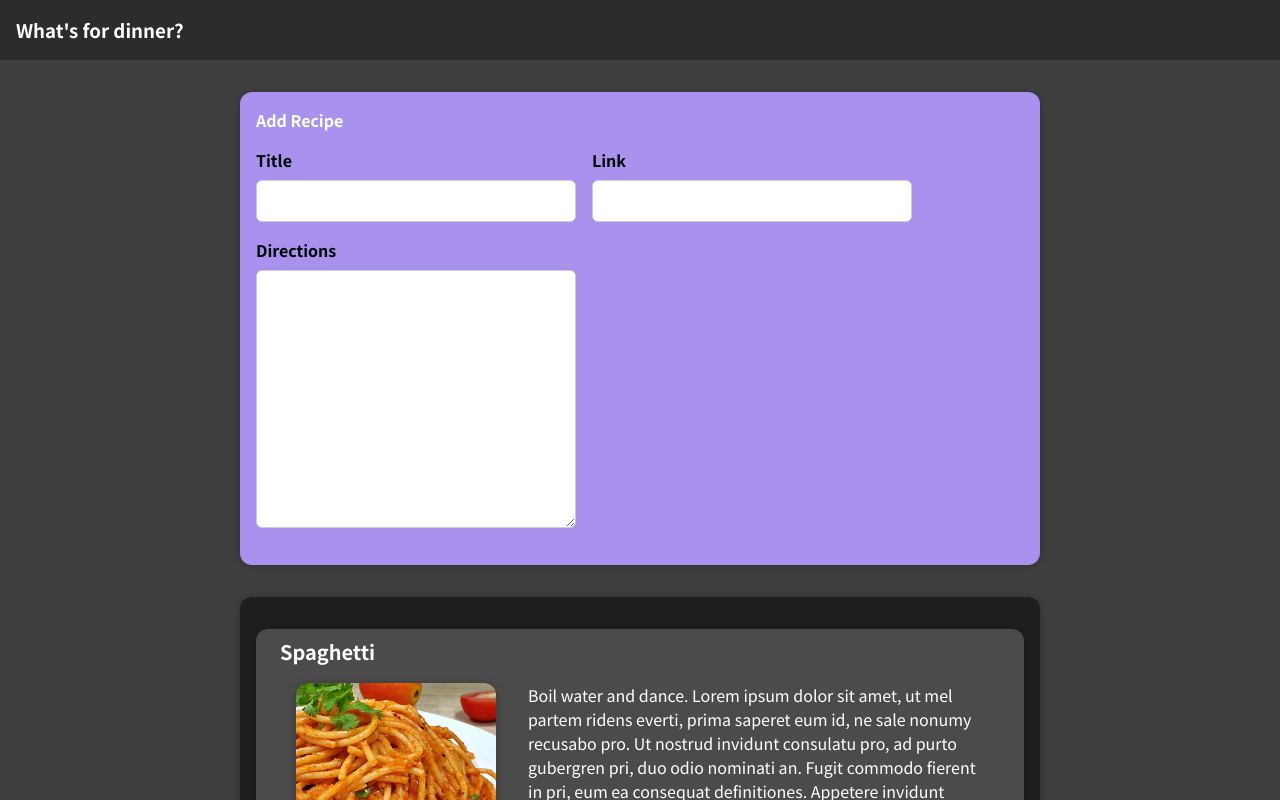
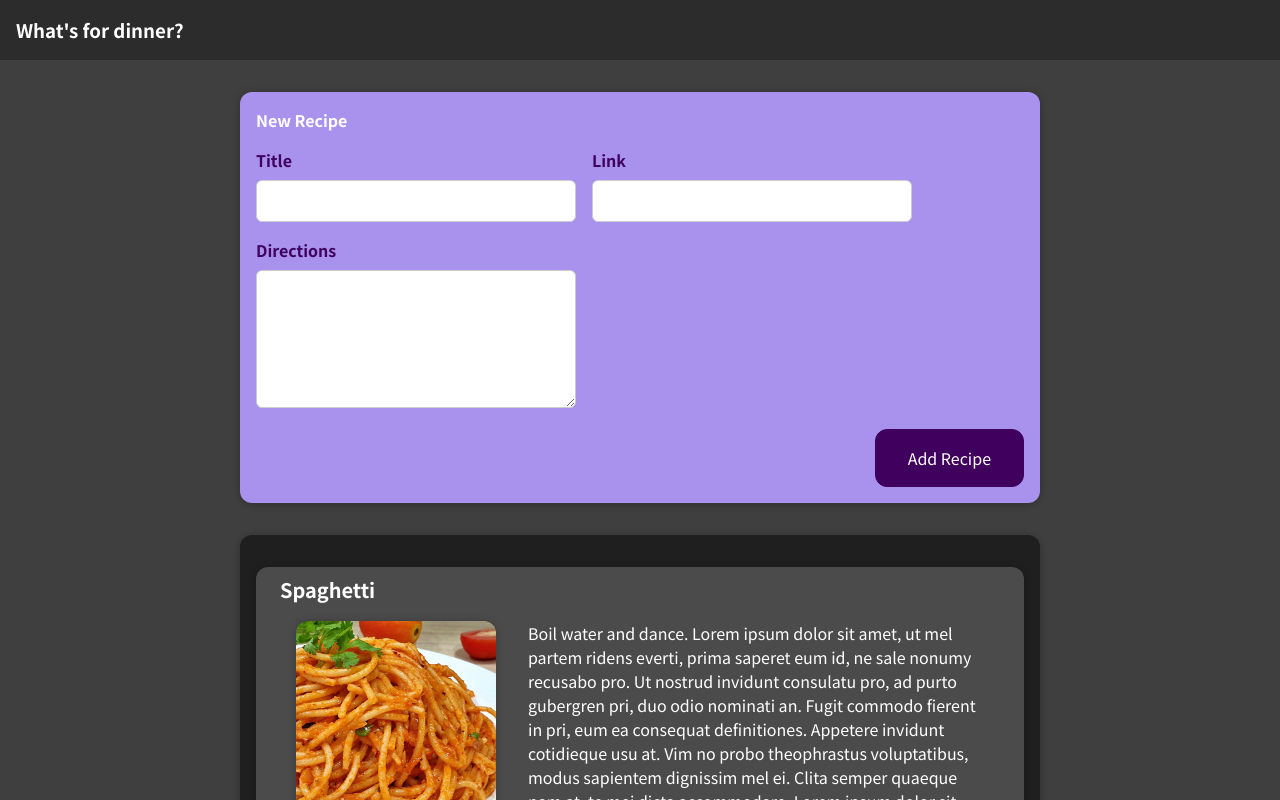
Before and after one commit to graveto/whats-for-dinner, a React (Create React App) app: page / in a window 1280 px wide. Shown: the top 800 px of the page. Built offline with nearby package versions, Linux system fonts and the light colour scheme.

Commit message:
Added saving recipes

```diff
--- a/src/App.js
+++ b/src/App.js
@@ -1,11 +1,12 @@
 import NewRecipe from "./components/NewRecipe";
 import Recipes from "./components/Recipes";
 import AppHeader from "./components/AppHeader";
+import { useState } from "react";
 
 function App() {
-  const recipes = [
+  const [recipes, setRecipes] = useState([
     {
-      id: "e1",
+      id: "0",
       title: "Spaghetti",
       directions:
         "Boil water and dance. Lorem ipsum dolor sit amet, ut mel partem ridens everti, prima saperet eum id, ne sale nonumy recusabo pro. Ut nostrud invidunt consulatu pro, ad purto gubergren pri, duo odio nominati an. Fugit commodo fierent in pri, eum ea consequat definitiones. Appetere invidunt cotidieque usu at. Vim no probo theophrastus voluptatibus, modus sapientem dignissim mel ei. Clita semper quaeque nam at, te mei dicta accommodare. Lorem ipsum dolor sit amet, ut mel partem ridens everti, prima saperet eum id, ne sale nonumy recusabo pro. Ut nostrud invidunt consulatu pro, ad purto gubergren pri, duo odio nominati an. Fugit commodo fierent in pri, eum ea consequat definitiones. Appetere invidunt cotidieque usu at. Vim no probo theophrastus voluptatibus, modus sapientem dignissim mel ei. Clita semper quaeque nam at, te mei dicta accommodare.",
@@ -13,7 +14,7 @@ function App() {
       recipeLink: ""
     },
     {
-      id: "e2",
+      id: "1",
       title: "Pasta",
       directions:
         "Boil water and wait. Lorem ipsum dolor sit amet, ut mel partem ridens everti, prima saperet eum id, ne sale nonumy recusabo pro. Ut nostrud invidunt consulatu pro, ad purto gubergren pri, duo odio nominati an. Fugit commodo fierent in pri, eum ea consequat definitiones. Appetere invidunt cotidieque usu at. Vim no probo theophrastus voluptatibus, modus sapientem dignissim mel ei. Clita semper quaeque nam at, te mei dicta accommodare. Lorem ipsum dolor sit amet, ut mel partem ridens everti, prima saperet eum id, ne sale nonumy recusabo pro. Ut nostrud invidunt consulatu pro, ad purto gubergren pri, duo odio nominati an. Fugit commodo fierent in pri, eum ea consequat definitiones. Appetere invidunt cotidieque usu at. Vim no probo theophrastus voluptatibus, modus sapientem dignissim mel ei. Clita semper quaeque nam at, te mei dicta accommodare.",
@@ -21,18 +22,27 @@ function App() {
       recipeLink: ""
     },
     {
-      id: "e3",
+      id: "2",
       title: "Linguini",
       directions:
         "Boil water and add salt. Lorem ipsum dolor sit amet, ut mel partem ridens everti, prima saperet eum id, ne sale nonumy recusabo pro. Ut nostrud invidunt consulatu pro, ad purto gubergren pri, duo odio nominati an. Fugit commodo fierent in pri, eum ea consequat definitiones. Appetere invidunt cotidieque usu at. Vim no probo theophrastus voluptatibus, modus sapientem dignissim mel ei. Clita semper quaeque nam at, te mei dicta accommodare. Lorem ipsum dolor sit amet, ut mel partem ridens everti, prima saperet eum id, ne sale nonumy recusabo pro. Ut nostrud invidunt consulatu pro, ad purto gubergren pri, duo odio nominati an. Fugit commodo fierent in pri, eum ea consequat definitiones. Appetere invidunt cotidieque usu at. Vim no probo theophrastus voluptatibus, modus sapientem dignissim mel ei. Clita semper quaeque nam at, te mei dicta accommodare.",
       ingredients: ["water", "salt", "linguini"],
       recipeLink: ""
     }
-  ];
+  ]);
+
+  const addRecipeHandler = (recipe) => {
+    setRecipes((prevState) => {
+      recipe["id"] = prevState.length;
+      return [...prevState, recipe];
+    });
+    console.log(recipes);
+  };
+
   return (
     <div>
       <AppHeader />
-      <NewRecipe />
+      <NewRecipe onRecipeAdd={addRecipeHandler} />
       <Recipes recipes={recipes} />
     </div>
   );
--- a/src/components/NewRecipe/NewRecipe.css
+++ b/src/components/NewRecipe/NewRecipe.css
@@ -17,7 +17,6 @@
   background-color: #40005d;
   color: white;
   border-radius: 12px;
-  margin-right: 1rem;
 }
 
 .new-recipe button:hover,
--- a/src/components/NewRecipe/index.js
+++ b/src/components/NewRecipe/index.js
@@ -1,10 +1,15 @@
 import RecipeForm from "../RecipeForm";
 import "./NewRecipe.css";
 
-const NewRecipe = () => {
+const NewRecipe = (props) => {
+  const saveRecipeDataHandler = (enteredRecipeData) => {
+    const recipeData = { ...enteredRecipeData };
+    props.onRecipeAdd(recipeData);
+  };
+
   return (
     <div className="new-recipe">
-      <RecipeForm />
+      <RecipeForm onSaveRecipeData={saveRecipeDataHandler} />
     </div>
   );
 };
--- a/src/components/RecipeForm/RecipeForm.css
+++ b/src/components/RecipeForm/RecipeForm.css
@@ -4,6 +4,7 @@
   gap: 1rem;
   margin-bottom: 1rem;
   text-align: left;
+  color: #40005d;
 }
 
 .new-recipe__control label {
--- a/src/components/RecipeForm/index.js
+++ b/src/components/RecipeForm/index.js
@@ -1,18 +1,63 @@
+import { useState } from "react";
 import "./RecipeForm.css";
 
-const RecipeForm = () => {
+const RecipeForm = (props) => {
+  const [recipeTitle, setRecipeTitle] = useState("");
+  const [recipeLink, setRecipeLink] = useState("");
+  const [recipeDirections, setRecipeDirections] = useState("");
+
+  const titleChangeHandler = (event) => {
+    setRecipeTitle(event.target.value);
+  };
+
+  const linkChangeHandler = (event) => {
+    setRecipeLink(event.target.value);
+  };
+
+  const directionsChangeHandler = (event) => {
+    setRecipeDirections(event.target.value);
+  };
+
+  const formSubmitHandler = (event) => {
+    event.preventDefault();
+
+    const recipeData = {
+      title: recipeTitle,
+      link: recipeLink,
+      directions: recipeLink
+    };
+
+    props.onSaveRecipeData(recipeData);
+
+    setRecipeTitle("");
+    setRecipeLink("");
+    setRecipeDirections("");
+  };
+
   return (
     <div>
-      <h4>Add Recipe</h4>
-      <form>
+      <h4>New Recipe</h4>
+      <form onSubmit={formSubmitHandler}>
         <div className="new-recipe__controls">
           <div className="new-recipe__control">
             <label htmlFor="title">Title</label>
-            <input type="text" name="title" id="title" />
+            <input
+              type="text"
+              name="title"
+              id="title"
+              value={recipeTitle}
+              onChange={titleChangeHandler}
+            />
           </div>
           <div className="new-recipe__control">
             <label htmlFor="link">Link</label>
-            <input type="text" name="link" id="link" />
+            <input
+              type="text"
+              name="link"
+              id="link"
+              value={recipeLink}
+              onChange={linkChangeHandler}
+            />
           </div>
           <div className="new-recipe__control">
             <label htmlFor="directions">Directions</label>
@@ -20,9 +65,14 @@ const RecipeForm = () => {
               name="directions"
               id="directions"
               cols="30"
-              rows="10"
-            ></textarea>
+              rows="5"
+              value={recipeDirections}
+              onChange={directionsChangeHandler}
+            />
           </div>
+        </div>
+        <div className="new-recipe__actions">
+          <button type="submit">Add Recipe</button>
         </div>
       </form>
     </div>
--- a/src/components/Recipes/index.js
+++ b/src/components/Recipes/index.js
@@ -3,6 +3,7 @@ import Recipe from "../Recipe";
 import "./Recipes.css";
 
 const Recipes = ({ recipes }) => {
+  console.log(recipes)
   return (
     <Card className="recipes">
       {recipes.map((recipe) => {
```
